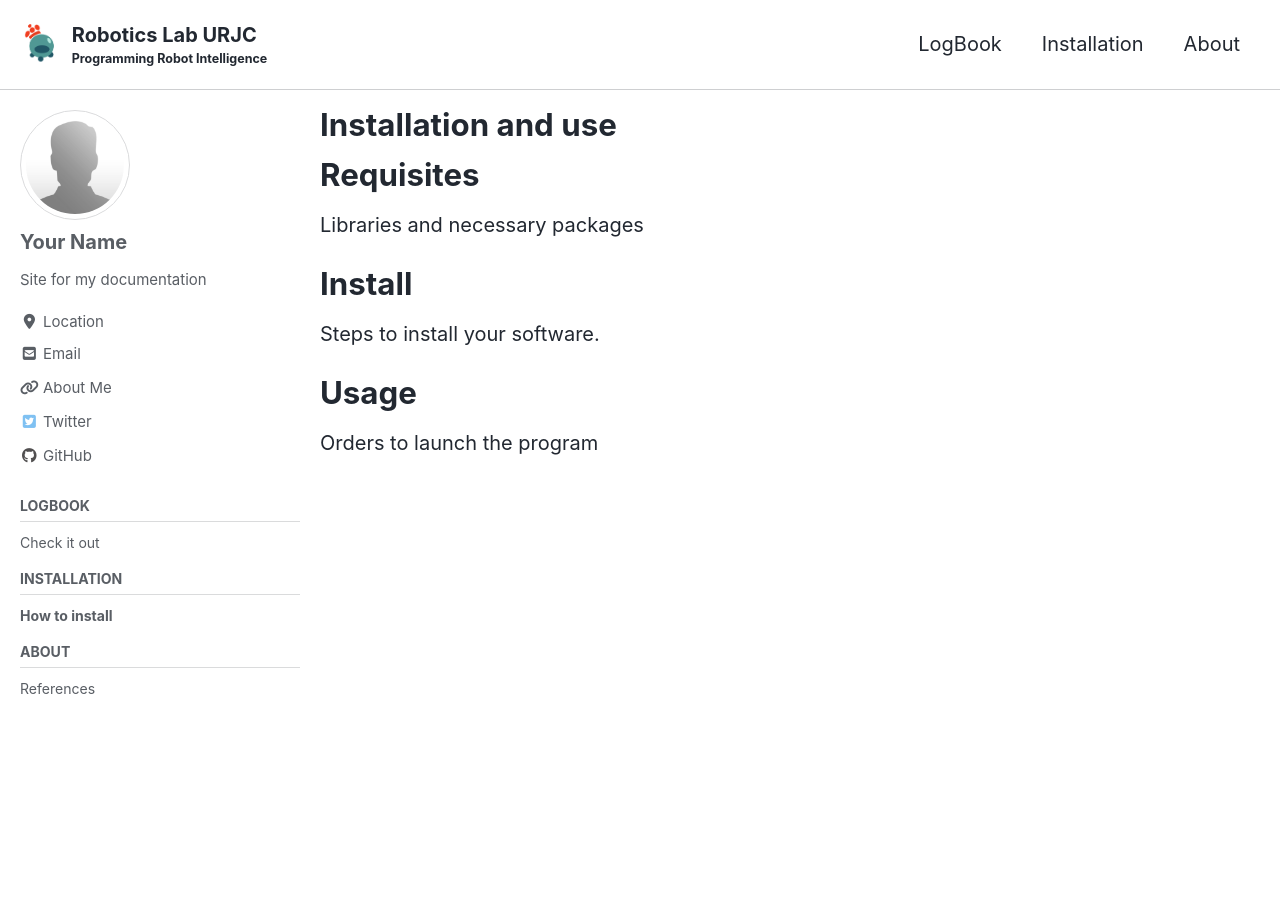
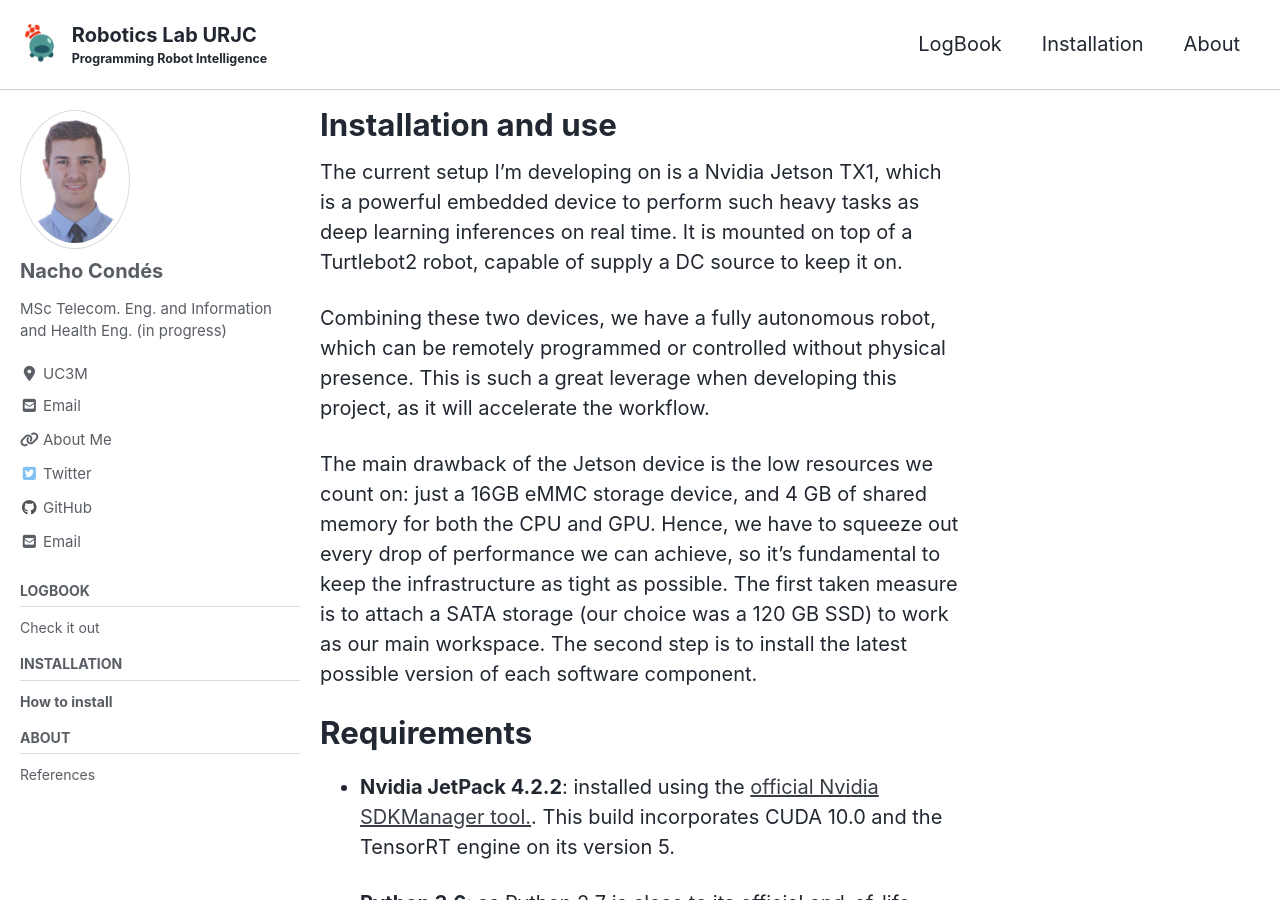
Before and after one commit to RoboticsLabURJC/2019-tfm-nacho_condes, a Jekyll site: the page built from docs/_pages/install.md, in a window 1280 px wide and 900 px high. Built offline with Jekyll 4.4.1, drawn with Linux system fonts in a browser that asks for light colours; cached includes are drawn as plain includes; nearby versions of some CDN libraries; some of the changed text lies outside the part shown.

````diff
--- a/docs/_config.yml
+++ b/docs/_config.yml
@@ -122,24 +122,24 @@ analytics:
 # PROFILE
 # Site Author
 author:
-  name             : "Your Name"
+  name             : "Nacho Condés"
   avatar           : "/assets/images/profile.jpg"
-  bio              : "Site for my documentation"
-  location         : "Location"
-  email            :
+  bio              : "MSc Telecom. Eng. and Information and Health Eng. (in progress)"
+  location         : "UC3M"
+  email            : "nachocmstrato@gmail.com"
   links:
     - label: "Email"
       icon: "fas fa-fw fa-envelope-square"
-      url: yourmail@domain.com
+      url: nachocmstrato@gmail.com
     - label: "About Me"
       icon: "fas fa-fw fa-link"
-      url: "yoursite.com"
+      url: "linkedin.com/in/naxvm"
     - label: "Twitter"
       icon: "fab fa-fw fa-twitter-square"
-      url: "https://twitter.com/"
+      url: "https://twitter.com/naxvm"
     - label: "GitHub"
       icon: "fab fa-fw fa-github"
-      url: "https://github.com/RoboticsLabURJC"
+      url: "https://github.com/naxvm"
     #- label: "Youtube"
     #  icon: "fab fa-fw fa-youtube"
     #  url: "https://www.youtube.com/channel/UCgmUgpircYAv_QhLQziHJOQ"
--- a/docs/_pages/install.md
+++ b/docs/_pages/install.md
@@ -7,14 +7,46 @@ sidebar:
   nav: "docs"
 ---
 
-# Requisites
+The current setup I'm developing on is a Nvidia Jetson TX1, which is a powerful embedded device to perform such heavy tasks as deep learning inferences on real time. It is mounted on top of a Turtlebot2 robot, capable of supply a DC source to keep it on.
 
-Libraries and necessary packages
+Combining these two devices, we have a fully autonomous robot, which can be remotely programmed or controlled without physical presence. This is such a great leverage when developing this project, as it will accelerate the workflow.
+
+The main drawback of the Jetson device is the low resources we count on: just a 16GB eMMC storage device, and 4 GB of shared memory for both the CPU and GPU. Hence, we have to squeeze out every drop of performance we can achieve, so it's fundamental to keep the infrastructure as tight as possible. The first taken measure is to attach a SATA storage (our choice was a 120 GB SSD) to work as our main workspace. The second step is to install the latest possible version of each software component.
+
+# Requirements
+
+* __Nvidia JetPack 4.2.2__: installed using the [official Nvidia SDKManager tool.](https://developer.nvidia.com/nvidia-sdk-manager). This build incorporates CUDA 10.0 and the TensorRT engine on its version 5.
+
+* __Python 3.6__: as Python 2.7 is close to its official end-of-life date, we have migrated to Python 3 development. It can be installed with the standard APT repository:
+```bash
+sudo apt install python3 python3-dev python3-pip
+```
+* __ROS Melodic__: the latest ROS LTS version, which in addition is the only one supported by Ubuntu 18.04 (the Ubuntu version packed on JetPack 4.x). It can be installed following the [simple installation instructions provided in the official website.](http://wiki.ros.org/melodic/Installation/Ubuntu) A couple of required packages have to be installed manually. The process is flawlessly explained [in this Medium blog.](https://medium.com/@beta_b0t/how-to-setup-ros-with-python-3-44a69ca36674)
+
+* __OpenCV 4__: mandatory library on Computer Vision tasks. An important thing to notice is that the widely used 2.x and 3.x versions, which can be easily found on the Internet and repositories to install present a bug on the ARM compilation, which is just the version we have to use due to the Jetson CPU architecture. This results on an __extremely slow image rendering time__ (a simple `cv2.imshow()` call can take a huge time when compared to the rest of the program execution time). However, this problem has been tackled and solved on the 4.x version, which is the one we have to install. [This wonderful blog on pyimagesearch explains the process of compilation without major trouble.](https://www.pyimagesearch.com/2018/08/15/how-to-install-opencv-4-on-ubuntu/) Notice that, if you decide to create a virtual environment (which I strongly encourage you to do), you will have to activate for the rest of the installation tasks, as well as every time you want to execute the program.
+
+* __TensorFlow 1.14.0__: the last TF1.0 version before the jump to TF2.0. Another advantage of having installed the latest JetPack version and using Python 3 is that we can just [download the already compiled TF package by Nvidia themselves](https://developer.nvidia.com/embedded/downloads#?search=tensorflow), which offers total compatibility with the GPU engine of our Jetson TX1. Our labour here gets reduced to download the `.whl` file and issue this command __inside the created virtualenv__ (otherwise it might not be correctly imported when executing the program):
+```bash
+pip install {thefile}.whl
+```
+Isn't that great?
+
+At last, we just have to install a couple of ROS packages to enable the usage of our specific hardware (the kobuki robot and Xtion RGBD camera):
+```bash
+sudo apt install ros-melodic-openni2-launch ros-melodic-kobuki-node
+```
 
 # Install
 
-Steps to install your software.
+On this moment, the software on the repository is functional, although we are still working on the migration from the Python 2 framework, as well as polishing the inference processes.
 
 # Usage
 
-Orders to launch the program
+Open a Python console and
+
+```python
+import time
+while True:
+    time.sleep(1)
+```
+Check back this page in a while to try a functional version of the software!
````
Also changed, not shown: docs/_pages/about.md (+1 -12 lines), docs/_pages/home.md (+6 -7 lines), docs/_pages/logbook.md (+1 -12 lines), docs/_posts/2019-09-03-ecuations.md (deleted, +0 -34 lines), docs/_posts/2019-09-05-previous-work.md (deleted, +0 -40 lines), docs/_posts/2019-11-21-hello_world.md (added, +26 -0 lines), docs/assets/images/profile.jpg.
